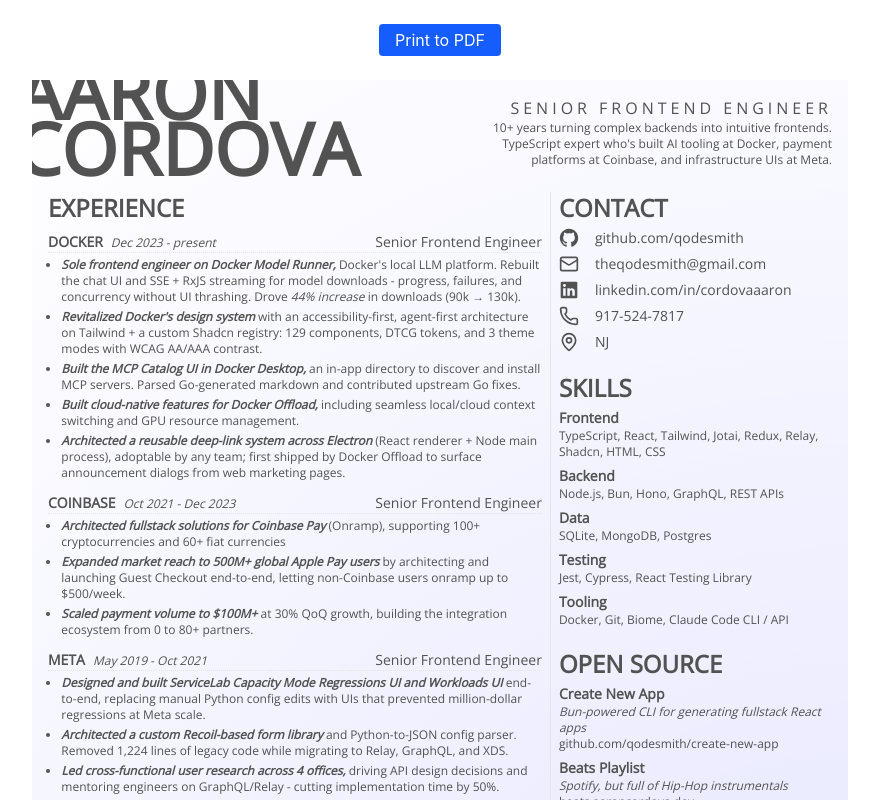
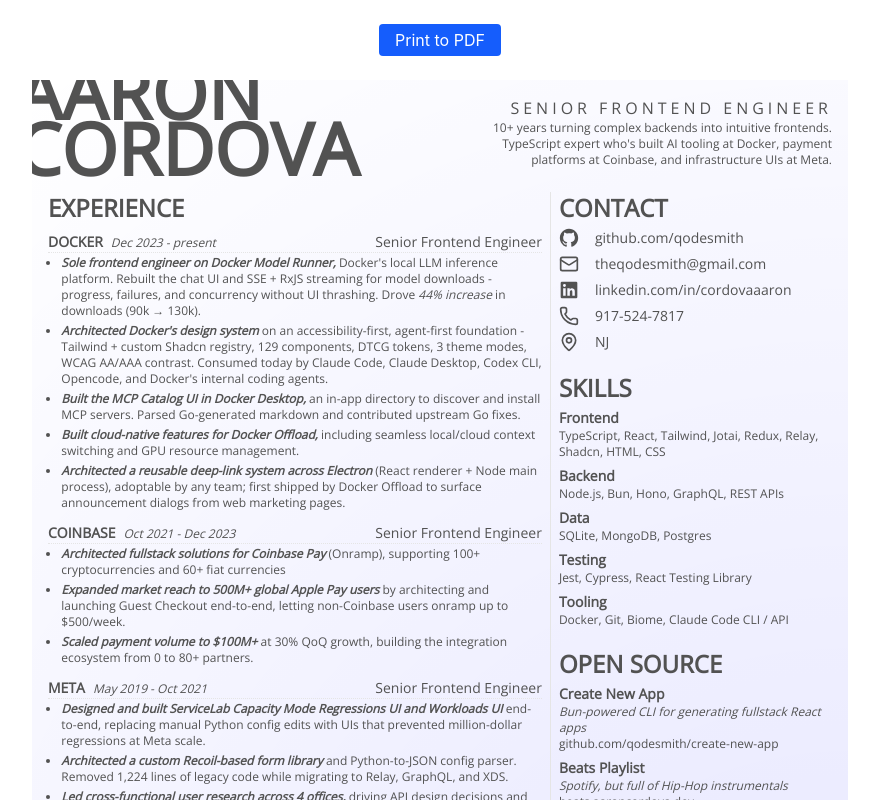
Before and after one commit to qodesmith/resume, a React (Vite) app: page / in a window 1280 px wide. Shown: the top 800 px of the page, without its empty margins (200-1079 px from the left). Built offline with nearby package versions, Linux system fonts and the light colour scheme.

Commit message:
Improving AI visibility in the work experience

```diff
--- a/src/components/custom/ExperienceItem.tsx
+++ b/src/components/custom/ExperienceItem.tsx
@@ -23,7 +23,7 @@
         <span>{title}</span>
       </div>
 
-      <div className="pt-1">
+      <div className="pt-0.5">
         {details.length > 0 && (
           <ul>
             {details.map(({highlight, content}, i) => {
--- a/src/components/custom/WorkHistory.tsx
+++ b/src/components/custom/WorkHistory.tsx
@@ -13,18 +13,18 @@
         highlight: 'Sole frontend engineer on Docker Model Runner,',
         content: (
           <>
-            Docker's local LLM platform. Rebuilt the chat UI and SSE + RxJS
-            streaming for model downloads - progress, failures, and concurrency
-            without UI thrashing. Drove{' '}
+            Docker's local LLM inference platform. Rebuilt the chat UI and SSE +
+            RxJS streaming for model downloads - progress, failures, and
+            concurrency without UI thrashing. Drove{' '}
             <span className="italic">44% increase</span> in downloads (90k →
             130k).
           </>
         ),
       },
       {
-        highlight: "Revitalized Docker's design system",
+        highlight: "Architected Docker's design system",
         content:
-          'with an accessibility-first, agent-first architecture on Tailwind + a custom Shadcn registry: 129 components, DTCG tokens, and 3 theme modes with WCAG AA/AAA contrast.',
+          "on an accessibility-first, agent-first foundation - Tailwind + custom Shadcn registry, 129 components, DTCG tokens, 3 theme modes, WCAG AA/AAA contrast. Consumed today by Claude Code, Claude Desktop, Codex CLI, Opencode, and Docker's internal coding agents.",
       },
       {
         highlight: 'Built the MCP Catalog UI in Docker Desktop,',
```
